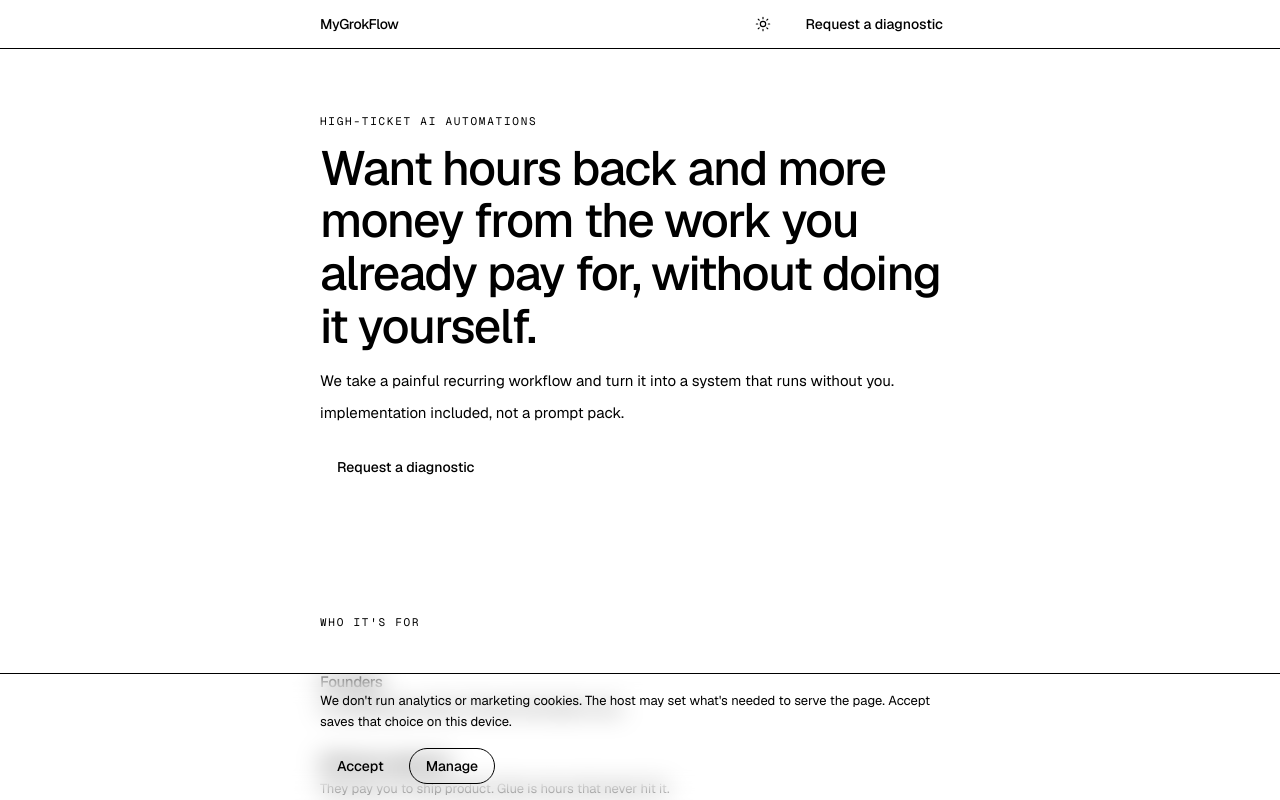
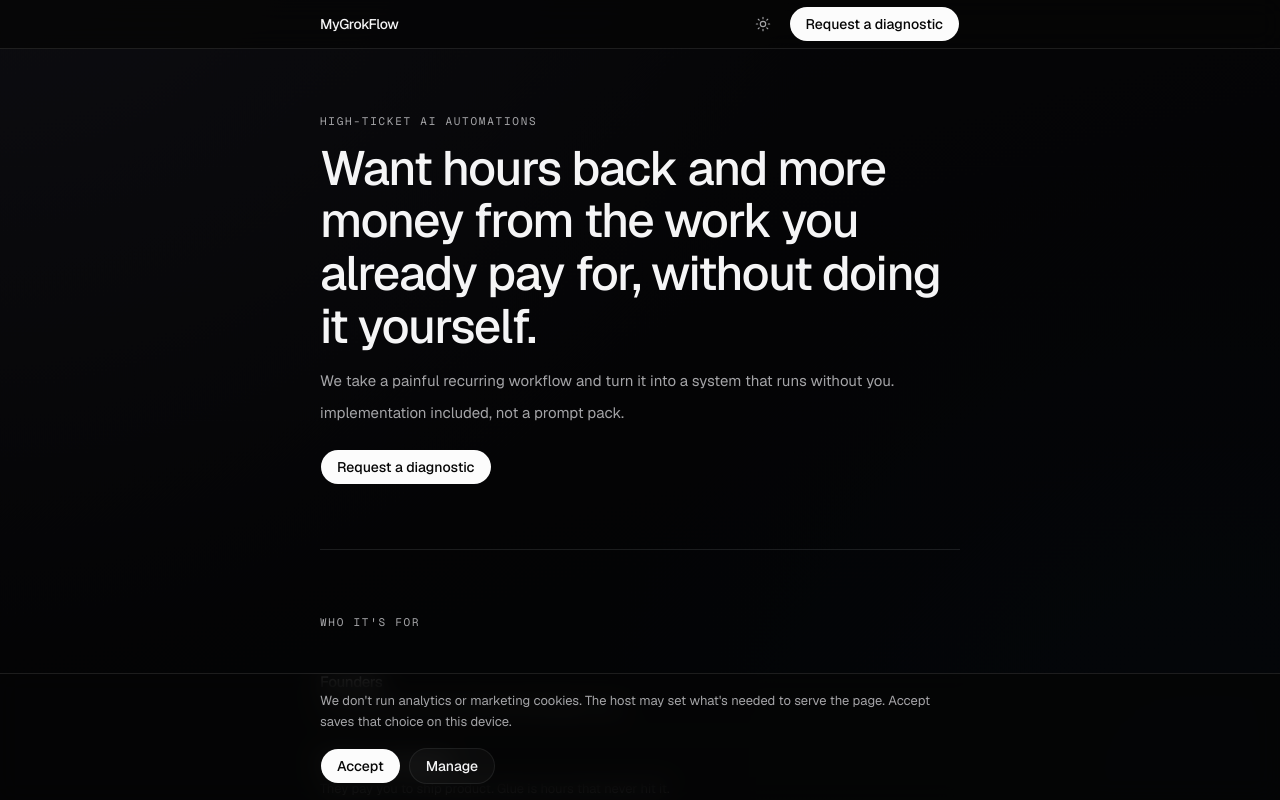
Before and after one commit to Josefusan/mygrokflow, a Next.js app: page / in a window 1280 px wide. Shown: the top 800 px of the page. Built offline with nearby package versions, Linux system fonts and the light colour scheme.

Commit message:
Fix globals.css: restore full file with view-timeline stagger extras

```diff
--- a/app/globals.css
+++ b/app/globals.css
@@ -19,8 +19,6 @@
   --color-sidebar-foreground: var(--sidebar-foreground);
   --color-sidebar: var(--sidebar);
   --color-chart-5: var(--chart-5);
-  --color-chart-4: var(--chart-4);
-  --color-chart-3: var(--chart-3);
   --color-chart-4: var(--chart-4);
   --color-chart-3: var(--chart-3);
   --color-chart-2: var(--chart-2);
@@ -49,3 +47,239 @@
   --radius-3xl: calc(var(--radius) * 2.2);
   --radius-4xl: calc(var(--radius) * 2.6);
 }
+
+:root {
+  --background: oklch(0.97 0.002 286);
+  --foreground: oklch(0.18 0.002 286);
+  --card: oklch(0.99 0.001 286);
+  --card-foreground: oklch(0.18 0.002 286);
+  --popover: oklch(0.99 0.001 286);
+  --popover-foreground: oklch(0.18 0.002 286);
+  --primary: oklch(0.18 0.002 286);
+  --primary-foreground: oklch(0.97 0.002 286);
+  --secondary: oklch(0.94 0.002 286);
+  --secondary-foreground: oklch(0.18 0.002 286);
+  --muted: oklch(0.94 0.002 286);
+  --muted-foreground: oklch(0.45 0.004 286);
+  --accent: oklch(0.94 0.002 286);
+  --accent-foreground: oklch(0.18 0.002 286);
+  --destructive: oklch(0.577 0.245 27.325);
+  --border: oklch(0.18 0.002 286 / 12%);
+  --input: oklch(0.18 0.002 286 / 12%);
+  --ring: oklch(0.18 0.002 286 / 22%);
+  --chart-1: oklch(0.28 0.003 286);
+  --chart-2: oklch(0.4 0.003 286);
+  --chart-3: oklch(0.55 0.004 286);
+  --chart-4: oklch(0.72 0.004 286);
+  --chart-5: oklch(0.85 0.002 286);
+  --radius: 0.5rem;
+  --sidebar: oklch(0.97 0.002 286);
+  --sidebar-foreground: oklch(0.18 0.002 286);
+  --sidebar-primary: oklch(0.18 0.002 286);
+  --sidebar-primary-foreground: oklch(0.97 0.002 286);
+  --sidebar-accent: oklch(0.94 0.002 286);
+  --sidebar-accent-foreground: oklch(0.18 0.002 286);
+  --sidebar-border: oklch(0.18 0.002 286 / 12%);
+  --sidebar-ring: oklch(0.18 0.002 286 / 22%);
+}
+
+.dark {
+  --background: oklch(0.12 0.002 286);
+  --foreground: oklch(0.97 0.001 286);
+  --card: oklch(0.14 0.002 286);
+  --card-foreground: oklch(0.97 0.001 286);
+  --popover: oklch(0.14 0.002 286);
+  --popover-foreground: oklch(0.97 0.001 286);
+  --primary: oklch(0.99 0 0);
+  --primary-foreground: oklch(0.12 0.002 286);
+  --secondary: oklch(0.18 0.002 286);
+  --secondary-foreground: oklch(0.97 0.001 286);
+  --muted: oklch(0.18 0.002 286);
+  --muted-foreground: oklch(0.72 0.004 286);
+  --accent: oklch(0.18 0.002 286);
+  --accent-foreground: oklch(0.97 0.001 286);
+  --destructive: oklch(0.704 0.191 22.216);
+  --border: oklch(1 0 0 / 10%);
+  --input: oklch(1 0 0 / 10%);
+  --ring: oklch(1 0 0 / 22%);
+  --chart-1: oklch(0.85 0.002 286);
+  --chart-2: oklch(0.72 0.004 286);
+  --chart-3: oklch(0.55 0.004 286);
+  --chart-4: oklch(0.4 0.003 286);
+  --chart-5: oklch(0.28 0.003 286);
+  --sidebar: oklch(0.12 0.002 286);
+  --sidebar-foreground: oklch(0.97 0.001 286);
+  --sidebar-primary: oklch(0.99 0 0);
+  --sidebar-primary-foreground: oklch(0.12 0.002 286);
+  --sidebar-accent: oklch(0.18 0.002 286);
+  --sidebar-accent-foreground: oklch(0.97 0.001 286);
+  --sidebar-border: oklch(1 0 0 / 10%);
+  --sidebar-ring: oklch(1 0 0 / 22%);
+}
+
+@layer base {
+  * {
+    @apply border-border outline-ring/50;
+  }
+  html {
+    @apply font-sans;
+    color-scheme: light;
+    background: var(--background);
+    scroll-behavior: smooth;
+  }
+  html.dark {
+    color-scheme: dark;
+  }
+  body {
+    @apply text-foreground;
+    background: transparent;
+  }
+  body::before {
+    content: "";
+    position: fixed;
+    inset: -25vmax;
+    z-index: -1;
+    pointer-events: none;
+    background:
+      radial-gradient(
+        120vmax 120vmax at 18% 8%,
+        oklch(0.92 0.01 286 / 0.7),
+        transparent 58%
+      ),
+      radial-gradient(
+        90vmax 90vmax at 82% 78%,
+        oklch(0.93 0.012 250 / 0.45),
+        transparent 54%
+      ),
+      linear-gradient(
+        165deg,
+        oklch(0.98 0.004 286),
+        oklch(0.96 0.003 286) 52%,
+        oklch(0.95 0.008 250)
+      );
+    transform: translate3d(0, 0, 0);
+  }
+  html.dark body::before {
+    background:
+      radial-gradient(
+        120vmax 120vmax at 18% 8%,
+        oklch(0.2 0.014 286 / 0.55),
+        transparent 58%
+      ),
+      radial-gradient(
+        90vmax 90vmax at 82% 78%,
+        oklch(0.16 0.02 250 / 0.32),
+        transparent 54%
+      ),
+      linear-gradient(
+        165deg,
+        oklch(0.14 0.006 286),
+        oklch(0.11 0.004 286) 52%,
+        oklch(0.1 0.012 250)
+      );
+  }
+  a,
+  button,
+  [role="button"],
+  input[type="submit"] {
+    cursor: pointer;
+    transition-property: color, background-color, border-color, opacity, box-shadow;
+    transition-duration: 180ms;
+    transition-timing-function: ease;
+  }
+  ::selection {
+    background: oklch(0.18 0.002 286 / 12%);
+    color: var(--foreground);
+  }
+  html.dark ::selection {
+    background: oklch(1 0 0 / 14%);
+  }
+}
+
+@keyframes fade-in {
+  from {
+    opacity: 0;
+    transform: translateY(8px);
+  }
+  to {
+    opacity: 1;
+    transform: translateY(0);
+  }
+}
+
+@keyframes canvas-drift {
+  from {
+    transform: translate3d(-3.5%, -2%, 0);
+  }
+  to {
+    transform: translate3d(4.5%, 3%, 0);
+  }
+}
+
+@layer utilities {
+  .fade-in {
+    animation: none;
+  }
+  .fade-in-d60 {
+    animation-delay: 0ms;
+  }
+  .fade-in-d120 {
+    animation-delay: 0ms;
+  }
+  .fade-in-d180 {
+    animation-delay: 0ms;
+  }
+}
+
+@media (prefers-reduced-motion: no-preference) {
+  body::before {
+    animation: canvas-drift 32s ease-in-out infinite alternate;
+  }
+  .fade-in {
+    animation: fade-in 180ms ease-out both;
+  }
+  .fade-in-d60 {
+    animation-delay: 60ms;
+  }
+  .fade-in-d120 {
+    animation-delay: 120ms;
+  }
+  .fade-in-d180 {
+    animation-delay: 180ms;
+  }
+
+  @supports (animation-timeline: view()) {
+    .fade-in {
+      animation-name: fade-in;
+      animation-duration: auto;
+      animation-timing-function: ease-out;
+      animation-fill-mode: both;
+      animation-timeline: view();
+      animation-range: entry 0% entry 40%;
+    }
+    .fade-in.fade-in-d60 {
+      animation-range: entry 6% entry 46%;
+    }
+    .fade-in.fade-in-d120 {
+      animation-range: entry 12% entry 52%;
+    }
+    .fade-in.fade-in-d180 {
+      animation-range: entry 18% entry 58%;
+    }
+  }
+}
+
+@media (prefers-reduced-motion: reduce) {
+  html {
+    scroll-behavior: auto;
+  }
+  body::before {
+    animation: none;
+  }
+  .fade-in,
+  .fade-in-d60,
+  .fade-in-d120,
+  .fade-in-d180 {
+    animation: none;
+  }
+}
```
